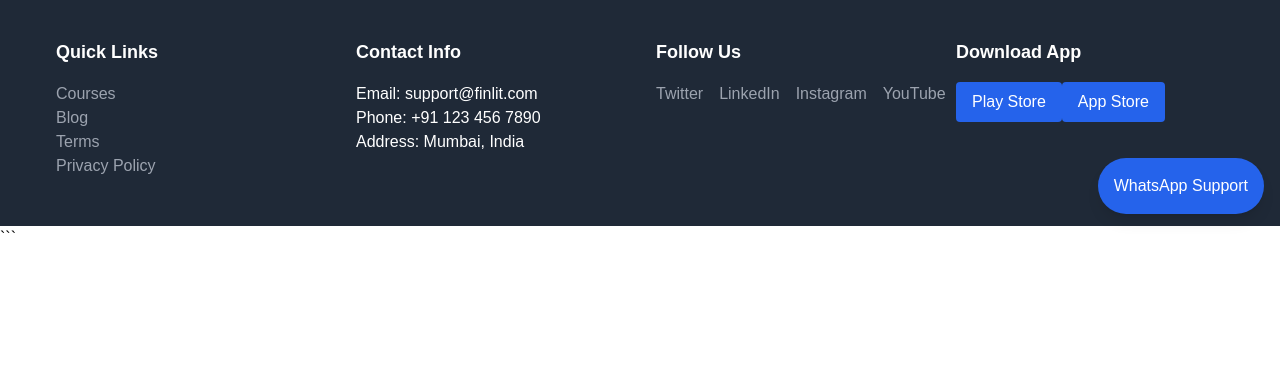
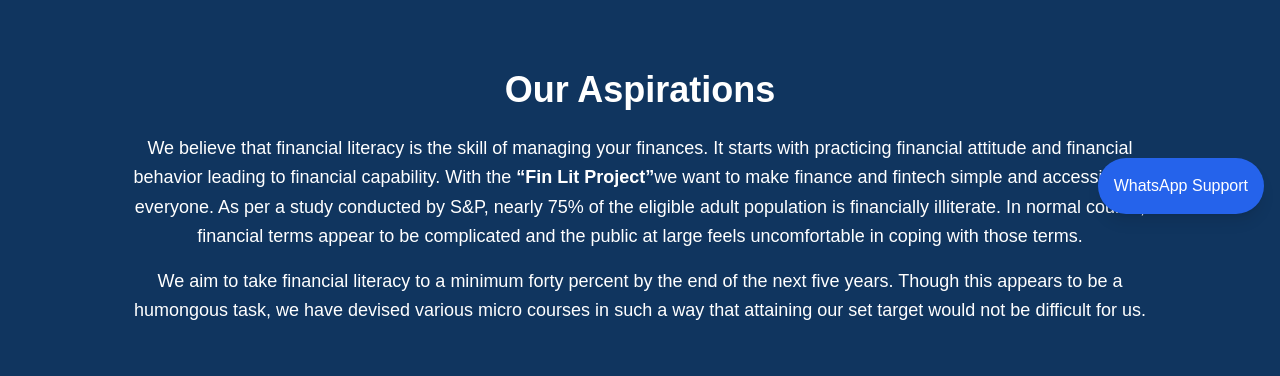
Before and after one commit to khushi7983/Finlit, a React (Vite) app: page / in a window 1280 px wide. Shown: the part 570-946 px from the top of the page. Before the commit the page ends 820 px from the top, so only its background shows below. Built offline with nearby package versions, Linux system fonts and the light colour scheme.

Commit message:
Added aspiration in Hero sec

```diff
--- a/src/components/Hero.jsx
+++ b/src/components/Hero.jsx
@@ -1,7 +1,9 @@
 import React from 'react';
 import appVideo from '../assets/phone.mp4';
+import bgImg from '../assets/bg-aspiration.jpg';
 
 const Hero = () => (
+  <>
     <section className="bg-white py-24 md:py-32 overflow-hidden">
       <div className="container mx-auto px-4 sm:px-6 lg:px-8">
         <div className="flex flex-col md:flex-row items-center justify-between gap-12">
@@ -45,6 +47,31 @@ const Hero = () => (
         </div>
       </div>
     </section>
+
+    {/* Our Aspirations Section */}
+<section className="bg-[#10355f] py-20 px-6 md:px-12">
+  <div className="max-w-5xl mx-auto text-center animate-fade-in-up motion-safe:animate-fade-in-up">
+    <h2 className="text-3xl sm:text-4xl font-bold mb-6 text-white">
+      Our Aspirations
+    </h2>
+    <p className="text-lg leading-relaxed text-white animate-fade-in-up motion-safe:animate-fade-in-up">
+      We believe that financial literacy is the skill of managing your finances. It starts with practicing
+      financial attitude and financial behavior leading to financial capability. With the <strong>“Fin Lit Project”</strong>
+      we want to make finance and fintech simple and accessible to everyone. As per a study conducted by S&P,
+      nearly 75% of the eligible adult population is financially illiterate. In normal course, financial terms
+      appear to be complicated and the public at large feels uncomfortable in coping with those terms.
+    </p>
+    <p className="text-lg leading-relaxed text-white mt-4 animate-fade-in-up motion-safe:animate-fade-in-up">
+      We aim to take financial literacy to a minimum forty percent by the end of the next five years. Though
+      this appears to be a humongous task, we have devised various micro courses in such a way that attaining
+      our set target would not be difficult for us.
+    </p>
+  </div>
+</section>
+
+
+
+  </>
 );
 
 export default Hero;
```
Also changed, not shown: src/assets/bg-aspiration.jpg (added). Lines whose indentation alone changed are shown as unchanged.
